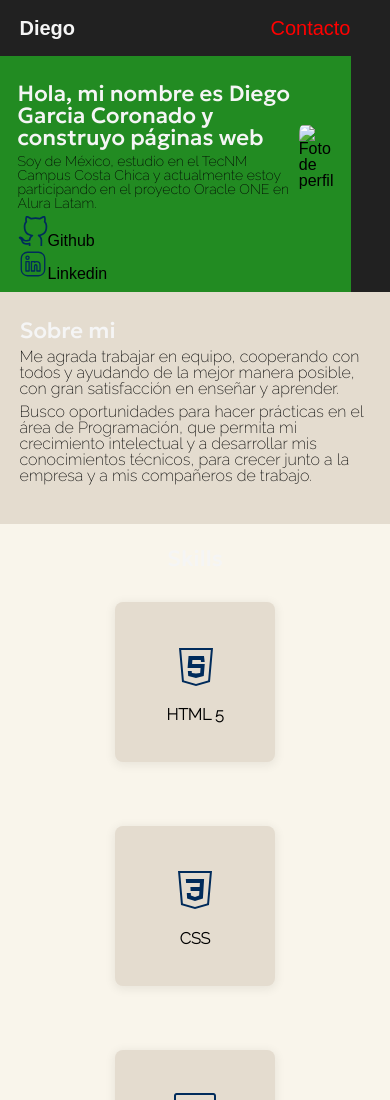
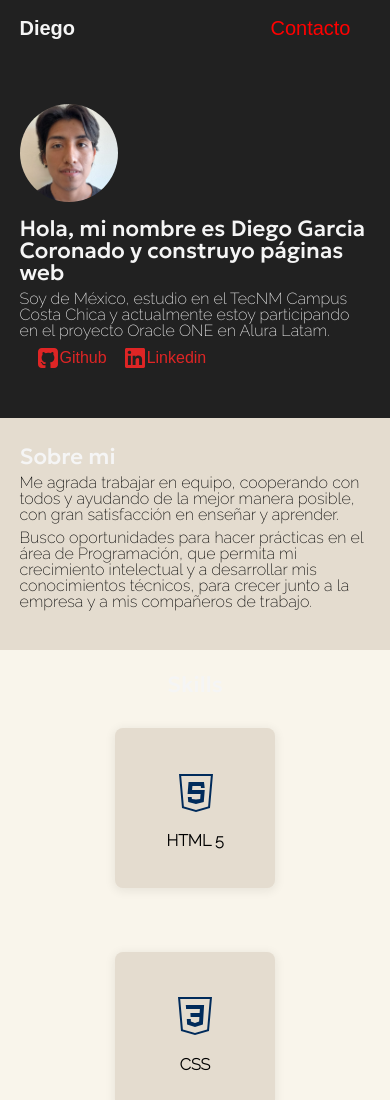
Before and after one commit to DI3906/Portafolio, a plain HTML site: page index.html in a window 390 px wide. Shown: the top 1100 px of the page. Drawn offline with Linux system fonts and the light colour scheme.

Commit message:
fix(banner): Cambiando el estilo al banner

```diff
--- a/assets/css/banner.css
+++ b/assets/css/banner.css
@@ -1,34 +1,11 @@
 .banner{
-    width: 90%  ;
-    background: forestgreen;
+    width: 90%;
+
     display: flex;
     align-items: center;
-    justify-content: center;
-}
+    justify-content: space-between;
 
-.img__perfil{
-    height: 368px;
-    width: 368px;
-    border-radius: 10% 10% 10% 10%;
-}
-
-.titulo__bio{
-    font-family: var(--geologica);
-    font-size: 3.25rem;
-    color: var(--color-font);
-}
-
-.titulo__subsection{
-    font-family: var(--raleway);
-    font-size: 1.375rem;
-    font-weight: bold;
-    padding-top: 2%;
-    padding-right: 2%;
-    padding-bottom: 2%;
-}
-
-.titulo__redes{
-    display: flex;
+    margin: auto;
 }
 
 .titulo__redes-item{
@@ -43,25 +20,10 @@
 
 /*M Ó V I L*/
 @media (max-width: 575.98px){
-    .banner__div{
-        display: flex;
-        flex-direction: column;
-        align-items: flex-start;
-    }
-
-    .img__perfil{
-        width: 98px;
-        height: 98px;
-    }
 
     .titulo__bio{
         font-size: 1.375rem;
         padding-top: 1rem;
-    }
-
-    .titulo__subsection{
-        font-size: .875rem;
-        font-weight: lighter;
     }
 
     .titulo__logo{
@@ -76,19 +38,12 @@
 
 /*T A B L E T*/
 @media (min-width: 576px) and (max-width: 991.98px){
-    .img__perfil{
-        width: 146px;
-        height: 146px;
-    }
 
     .titulo__bio{
         font-size: 1.375rem;
     }
 
-    .titulo__subsection{
-        font-size: 1rem;
-        font-weight: lighter;
-    }
+
     .titulo__redes{
         height: 1rem;
     }
--- a/assets/css/banner/banner-div.css
+++ b/assets/css/banner/banner-div.css
@@ -3,5 +3,20 @@
     flex-direction: row-reverse;
     align-items: center;
     justify-content: center;
-    padding: 3% 5% 3% 5%;
+
+    padding: 3rem 0;
 }
+
+/*M Ó V I L*/
+@media (max-width: 575.98px){
+    .banner__div{
+        display: flex;
+        flex-direction: column;
+        align-items: flex-start;
+    }
+}
+
+/*T A B L E T A*/
+@media (max-width: 768px) {
+
+}
--- /dev/null
+++ b/assets/css/banner/img-perfil.css
@@ -0,0 +1,21 @@
+.img__perfil{
+    height: 368px;
+    width: 368px;
+    border-radius: 50%;
+}
+
+/*M Ó V I L*/
+@media (max-width: 575.98px){
+    .img__perfil{
+        width: 98px;
+        height: 98px;
+    }
+}
+
+/*T A B L E T*/
+@media (min-width: 576px) and (max-width: 991.98px){
+    .img__perfil{
+        width: 146px;
+        height: 146px;
+    }
+}
--- a/assets/css/banner/redes-item.css
+++ b/assets/css/banner/redes-item.css
@@ -0,0 +1,13 @@
+.redes__item{
+    margin-left: 1rem;
+
+    transition: .3s;
+}
+
+.redes__item:hover{
+    text-shadow:
+        #FF2D95 0px 0px 20px,
+        #FF2D95 0px 0px 30px,
+        #FF2D95 0px 0px 40px,
+        #FF2D95 0px 0px 50px;
+}
--- a/assets/css/banner/redes-link.css
+++ b/assets/css/banner/redes-link.css
@@ -0,0 +1,7 @@
+.redes__link{
+    display: flex;
+    align-items: center;
+
+    font-size: 1rem;
+    color: var(--color-titulo);
+}
--- a/assets/css/banner/redes-logo.css
+++ b/assets/css/banner/redes-logo.css
@@ -0,0 +1,3 @@
+.redes__logo{
+    width: 1.5rem;
+}
--- a/assets/css/banner/redes.css
+++ b/assets/css/banner/redes.css
@@ -0,0 +1,7 @@
+.redes{
+    display: flex;
+}
+
+.redes:hover > :not(:hover){
+    opacity: .4;
+}
--- a/assets/css/banner/titulo-bio.css
+++ b/assets/css/banner/titulo-bio.css
@@ -0,0 +1,19 @@
+.titulo__bio{
+    font-family: var(--geologica);
+    font-size: 3.25rem;
+    color: var(--color-font);
+}
+
+/*M Ó V I L*/
+@media (max-width: 575.98px){
+    .titulo__bio{
+        font-size: 1.375rem;
+    }
+}
+
+/*T A B L E T A*/
+@media (max-width: 768px) {
+    .titulo__bio{
+        font-size: 1.375rem;
+    }
+}
--- a/assets/css/banner/titulo-subseccion.css
+++ b/assets/css/banner/titulo-subseccion.css
@@ -0,0 +1,26 @@
+.titulo__subsection{
+    font-family: var(--raleway);
+    color: var(--color-font);
+
+    font-size: 1.375rem;
+    font-weight: bold;
+    padding-top: 2%;
+    padding-right: 2%;
+    padding-bottom: 2%;
+}
+
+/*M Ó V I L*/
+@media (max-width: 575.98px){
+    .titulo__subsection{
+        font-size: .875rem;
+        font-weight: lighter;
+    }
+}
+
+/*T A B L E T A*/
+@media (max-width: 768px) {
+    .titulo__subsection{
+        font-size: 1rem;
+        font-weight: lighter;
+    }
+}
--- a/assets/css/base.css
+++ b/assets/css/base.css
@@ -1,9 +1,9 @@
 :root{
     --black: #212121;
-    --rojo-difuminado: #950101;
     --rojo-base: #FF0000;
 
     --color-font: #F5F5F5;
+    --color-titulo: #DF2525;
 
     --background-1: #F9F5EB;
     --background-2: #E4DCCF;
@@ -13,7 +13,6 @@
     --geologica: 'Geologica', sans-serif;
     --raleway: 'Raleway', sans-serif;
 
-    --warning-color: #df2525;
 }
 
 body{
@@ -41,6 +40,7 @@ body{
     }
 }
 
+/*T A B L E T A*/
 @media (max-width: 768px) {
     .titulo{
         font-size: 1.375rem;
--- a/assets/css/header/menu-lista.css
+++ b/assets/css/header/menu-lista.css
@@ -1,6 +1,5 @@
 .menu__lista{
-    display: flex;/*
-    margin-right: 3rem; */
+    display: flex;
 }
 
 .menu__lista:hover > :not(:hover){
--- a/index.html
+++ b/index.html
@@ -25,6 +25,13 @@
 
     <link rel="stylesheet" href="./assets/css/banner.css">
     <link rel="stylesheet" href="./assets/css/banner/banner-div.css">
+    <link rel="stylesheet" href="./assets/css/banner/img-perfil.css">
+    <link rel="stylesheet" href="./assets/css/banner/titulo-bio.css">
+    <link rel="stylesheet" href="./assets/css/banner/titulo-subseccion.css">
+    <link rel="stylesheet" href="./assets/css/banner/redes.css">
+    <link rel="stylesheet" href="./assets/css/banner/redes-item.css">
+    <link rel="stylesheet" href="./assets/css/banner/redes-link.css">
+    <link rel="stylesheet" href="./assets/css/banner/redes-logo.css">
 
     <link rel="stylesheet" href="assets/css/sobre.css">
     <link rel="stylesheet" href="assets/css/skills.css">
@@ -54,13 +61,13 @@
     <!--B A N E R-->
         <section class="banner">
             <div class="banner__div">
-                <img src="assets/img/200600d18.png" alt="Foto de perfil" class="img__perfil">
+                <img src="./assets/img/20060018.png" alt="Foto de perfil" class="img__perfil">
                 <div class="titulos">
                     <h2 class="titulo__bio">Hola, mi nombre es Diego Garcia Coronado y construyo páginas web</h2>
                     <h3 class="titulo__subsection">Soy de México, estudio en el TecNM Campus Costa Chica y actualmente estoy participando en el proyecto Oracle ONE en Alura Latam.</h3>
                     <ul class="redes">
-                        <li class="redes__item"><a href="https://github.com/DI3906" class="redes__link"><img src="assets/img/logo-github.svg" alt="Logo Github" class="redes__logo">Github</a></li>
-                        <li class="redes__item"><a href="https://www.linkedin.com/in/diego-garc%C3%ADa-934114262" class="redes__link"><img src="assets/img/logo-linkedin.svg" alt="Logo Linkedin" class="redes__logo">Linkedin</a></li>
+                        <li class="redes__item"><a href="https://github.com/DI3906" class="redes__link"><img src="./assets/img/icon/github-svgrepo-com.svg" alt="Logo Github" class="redes__logo">Github</a></li>
+                        <li class="redes__item"><a href="https://www.linkedin.com/in/diego-garc%C3%ADa-934114262" class="redes__link"><img src="./assets/img/icon/linkedin-fill-svgrepo-com.svg" alt="Logo Linkedin" class="redes__logo">Linkedin</a></li>
                     </ul>
                 </div>
             </div>
```
Also changed, not shown: assets/img/icon/github-svgrepo-com.svg (added), assets/img/icon/linkedin-fill-svgrepo-com.svg (added), assets/img/perfil.jpg (added).
